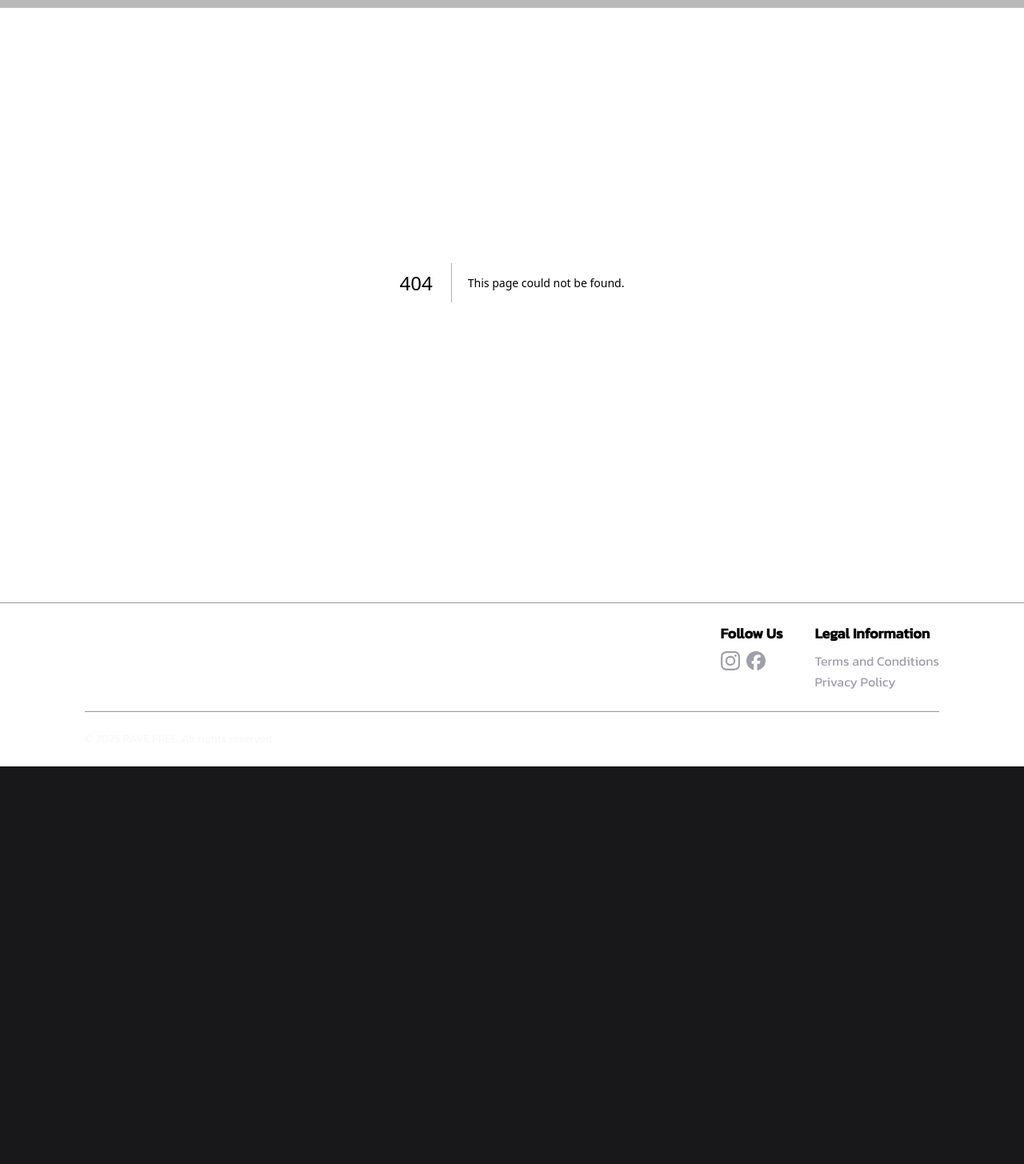
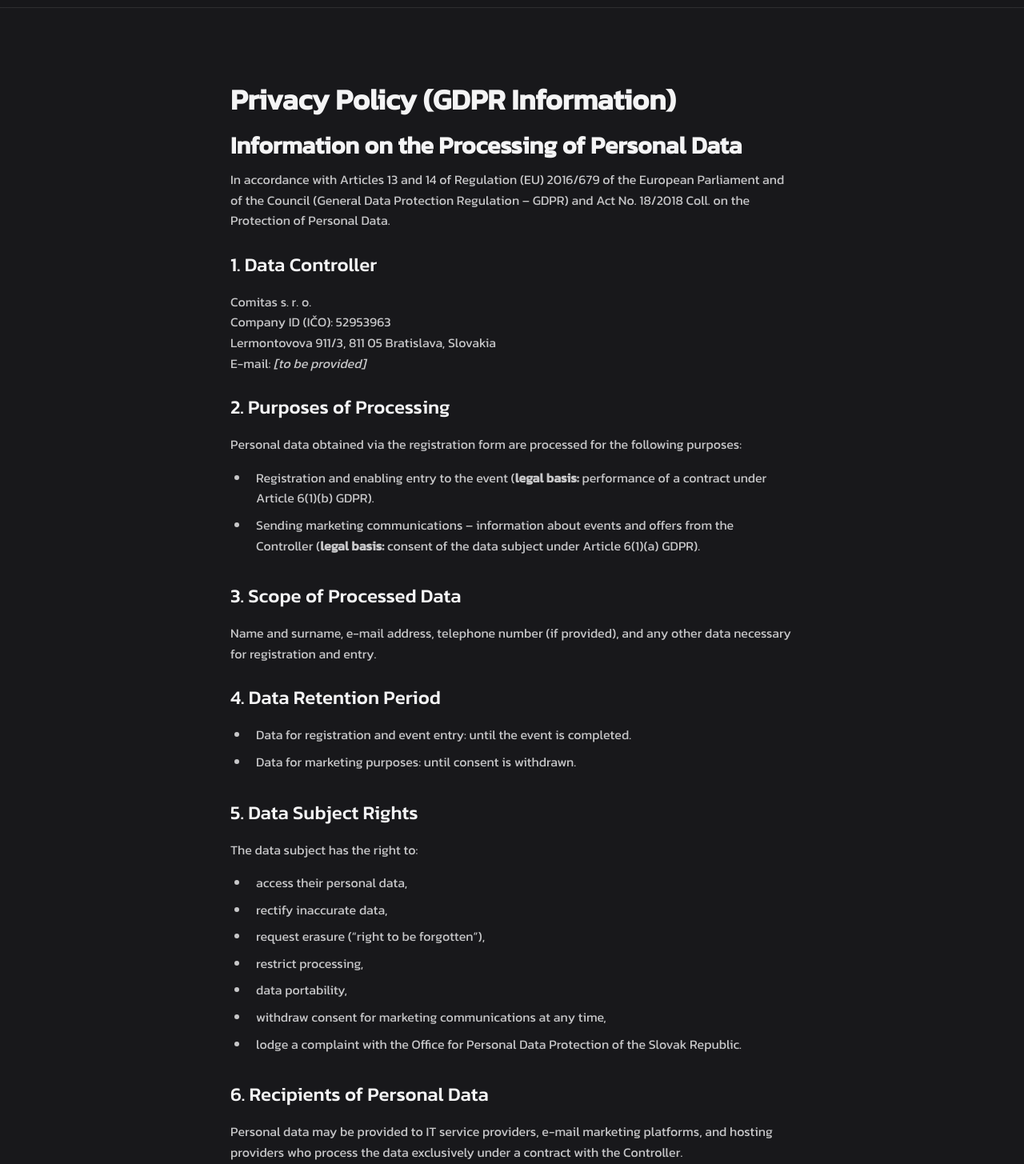
Before and after one commit to comitas-sro/ravefree-website, a Next.js app: page /privacy-policy in a window 1280 px wide. Before the commit this address had no page. Shown: the part 47-1502 px from the top of the page at 80% size. Before the commit the page ends 1005 px from the top, so only its background shows below. Built offline with nearby package versions, Linux system fonts and the light colour scheme.

Commit message:
Add Privacy Policy page

```diff
--- /dev/null
+++ b/src/app/(site)/(articles)/privacy-policy/page.mdx
@@ -0,0 +1,62 @@
+export const metadata = {
+  title: "Privacy Policy",
+};
+
+# Privacy Policy (GDPR Information)
+
+## Information on the Processing of Personal Data
+
+In accordance with Articles 13 and 14 of Regulation (EU) 2016/679 of the European Parliament and of the Council (General Data Protection Regulation – GDPR) and Act No. 18/2018 Coll. on the Protection of Personal Data.
+
+### 1. Data Controller
+
+Comitas s. r. o.<br/>
+Company ID (IČO): 52953963<br/>
+Lermontovova 911/3, 811 05 Bratislava, Slovakia<br/>
+E-mail: <em>[to be provided]</em>
+
+### 2. Purposes of Processing
+
+Personal data obtained via the registration form are processed for the following purposes:
+
+- Registration and enabling entry to the event (**legal basis:** performance of a contract under Article 6(1)(b) GDPR).
+- Sending marketing communications – information about events and offers from the Controller (**legal basis:** consent of the data subject under Article 6(1)(a) GDPR).
+
+### 3. Scope of Processed Data
+
+Name and surname, e-mail address, telephone number (if provided), and any other data necessary for registration and entry.
+
+### 4. Data Retention Period
+
+- Data for registration and event entry: until the event is completed.
+- Data for marketing purposes: until consent is withdrawn.
+
+### 5. Data Subject Rights
+
+The data subject has the right to:
+
+- access their personal data,
+- rectify inaccurate data,
+- request erasure (“right to be forgotten”),
+- restrict processing,
+- data portability,
+- withdraw consent for marketing communications at any time,
+- lodge a complaint with the Office for Personal Data Protection of the Slovak Republic.
+
+### 6. Recipients of Personal Data
+
+Personal data may be provided to IT service providers, e-mail marketing platforms, and hosting providers who process the data exclusively under a contract with the Controller.
+
+### 7. Automated Decision-Making
+
+Personal data are not subject to profiling or automated decision-making with legal effects.
+
+### 8. Supervisory Authority Contact
+
+Office for Personal Data Protection of the Slovak Republic<br/>
+Hraničná 12, 820 07 Bratislava, Slovakia<br/>
+<a
+    href="https://dataprotection.gov.sk/"
+    rel="noopener noreferrer"
+    target="_blank"
+>dataprotection.gov.sk</a>
```
